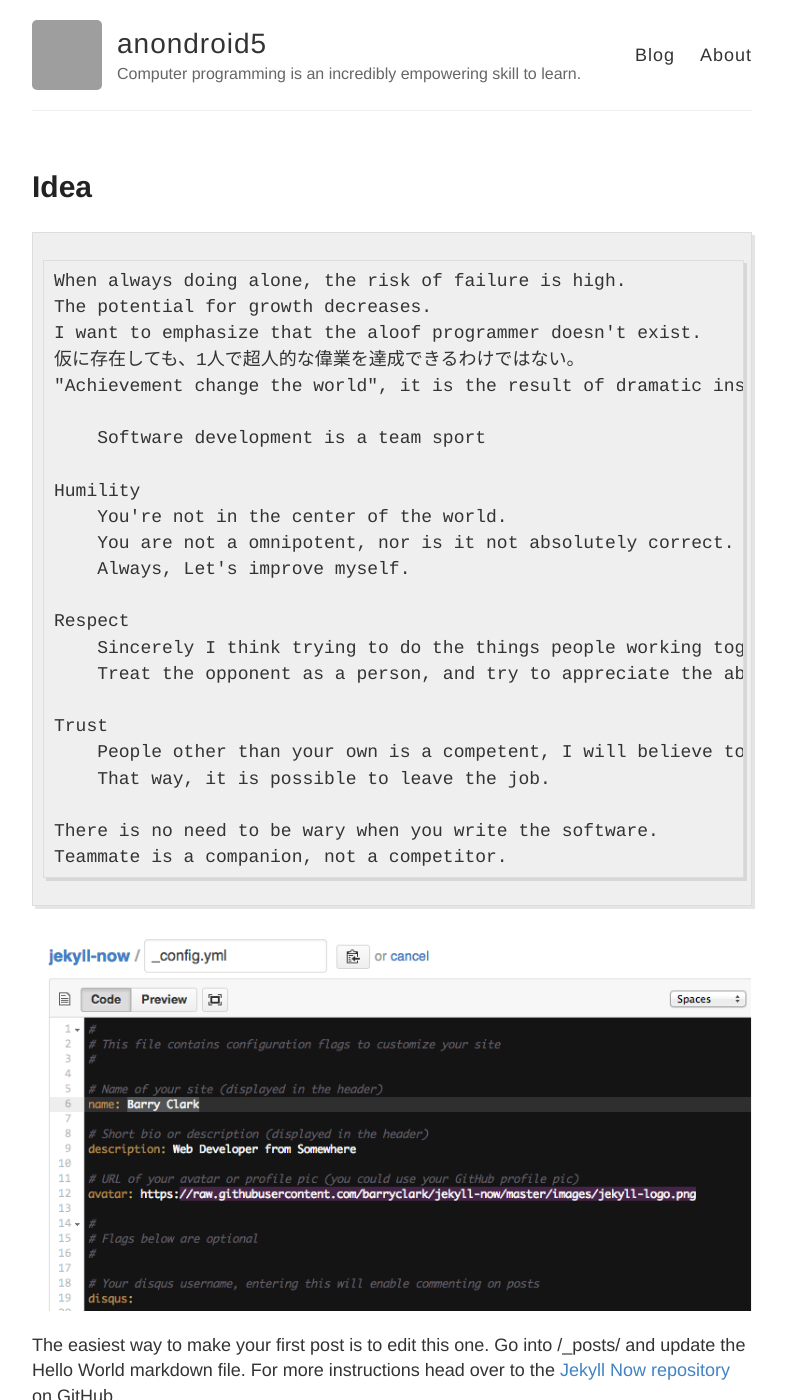
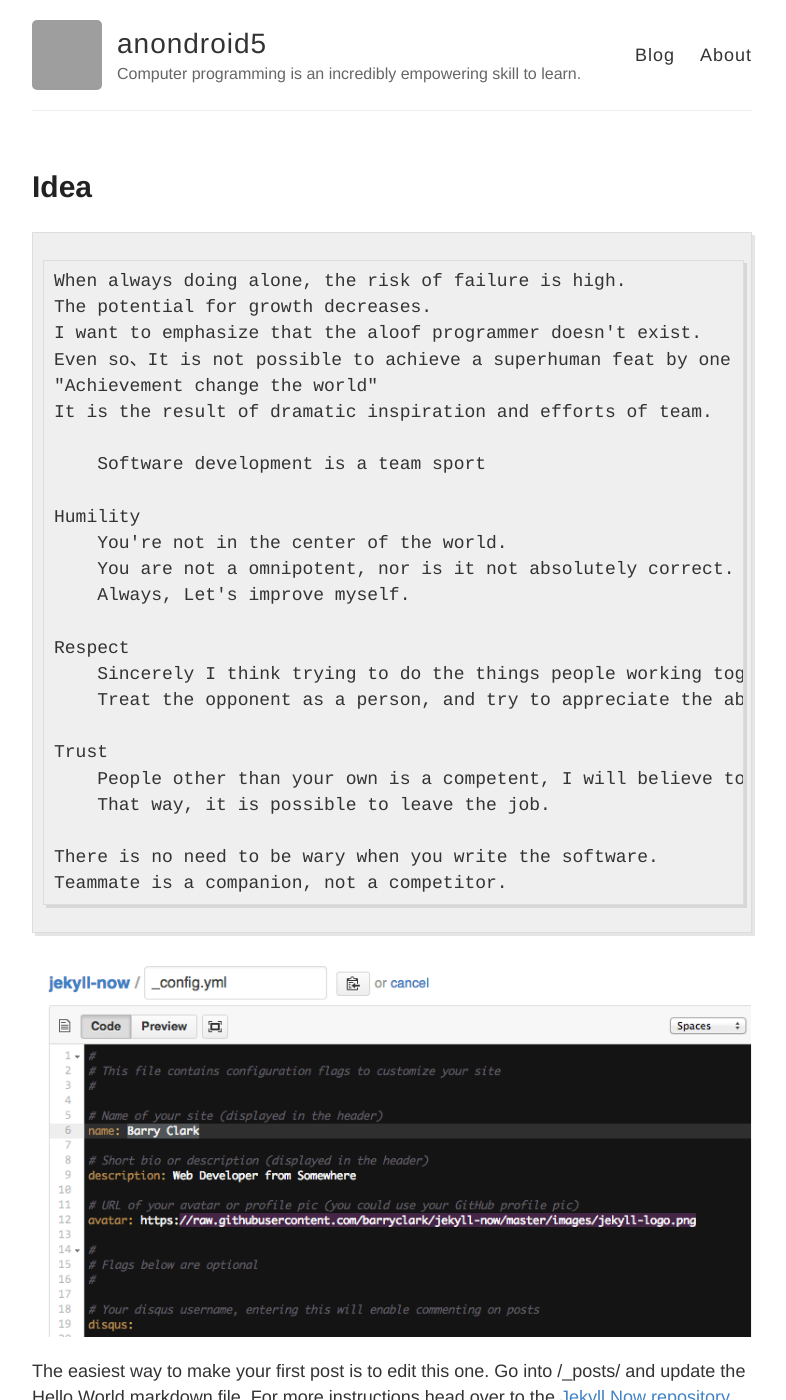
Before and after one commit to The-Actual-Damien/nondroid5-jeckyll, a Jekyll site: the page built from _posts/2111-11-11-Idea.md, in a window 1280 px wide and 1400 px high. Shown: the whole window, without its empty margins (248-1034 px from the left). Built offline with Jekyll 4.4.1, drawn with Linux system fonts in a browser that asks for light colours; Markdown is read by kramdown in place of the engine named in the settings; grey boxes are pictures that could not be loaded.

Commit message:
Update 2111-11-11-Idea.md

```diff
--- a/_posts/2111-11-11-Idea.md
+++ b/_posts/2111-11-11-Idea.md
@@ -6,8 +6,9 @@ title: Idea
     When always doing alone, the risk of failure is high.
     The potential for growth decreases.
     I want to emphasize that the aloof programmer doesn't exist.
-    仮に存在しても、1人で超人的な偉業を達成できるわけではない。
-    "Achievement change the world", it is the result of dramatic inspiration and efforts of team.
+    Even so、It is not possible to achieve a superhuman feat by one person.
+    "Achievement change the world"
+    It is the result of dramatic inspiration and efforts of team.
 
         Software development is a team sport
 
```
